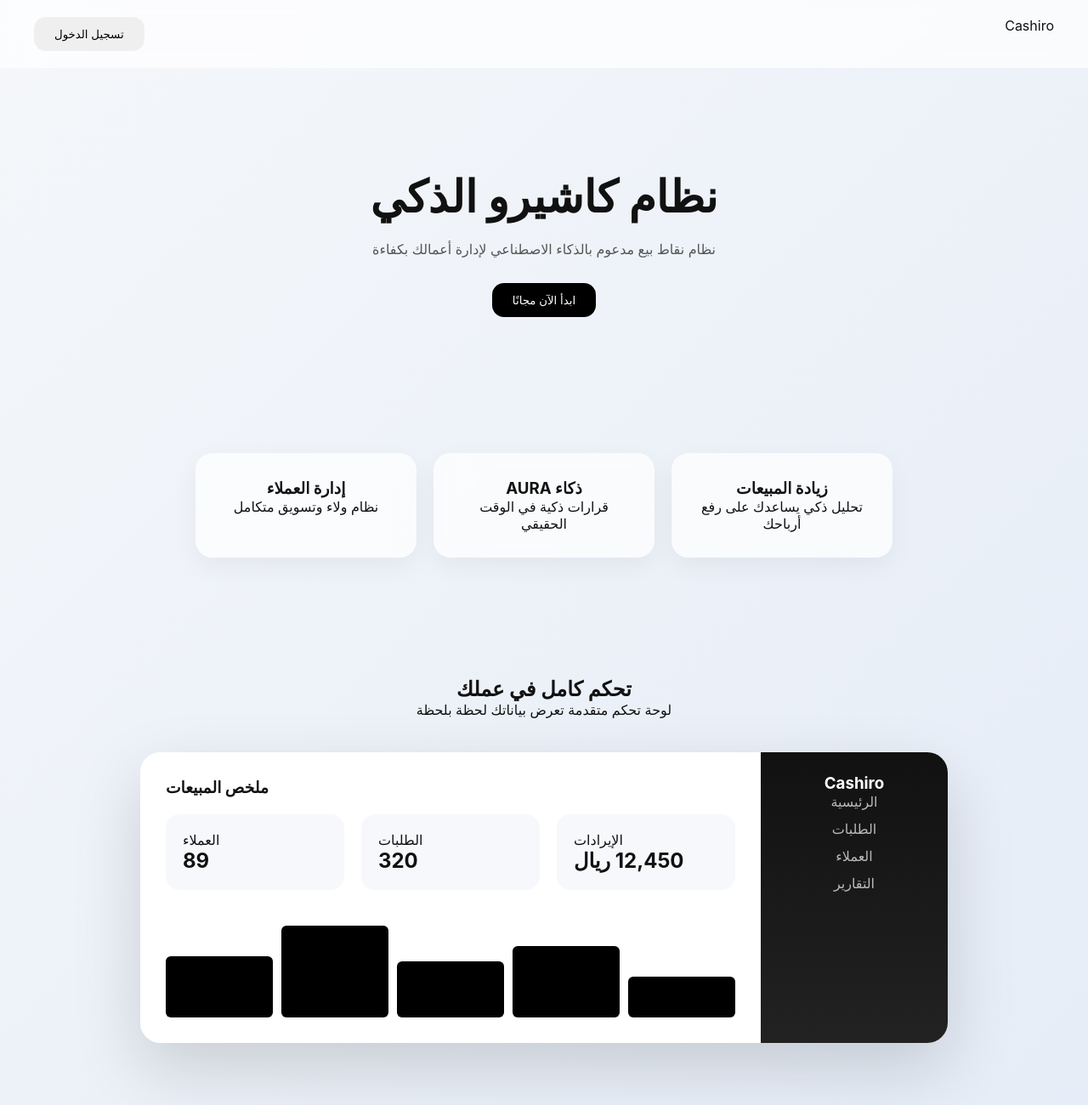
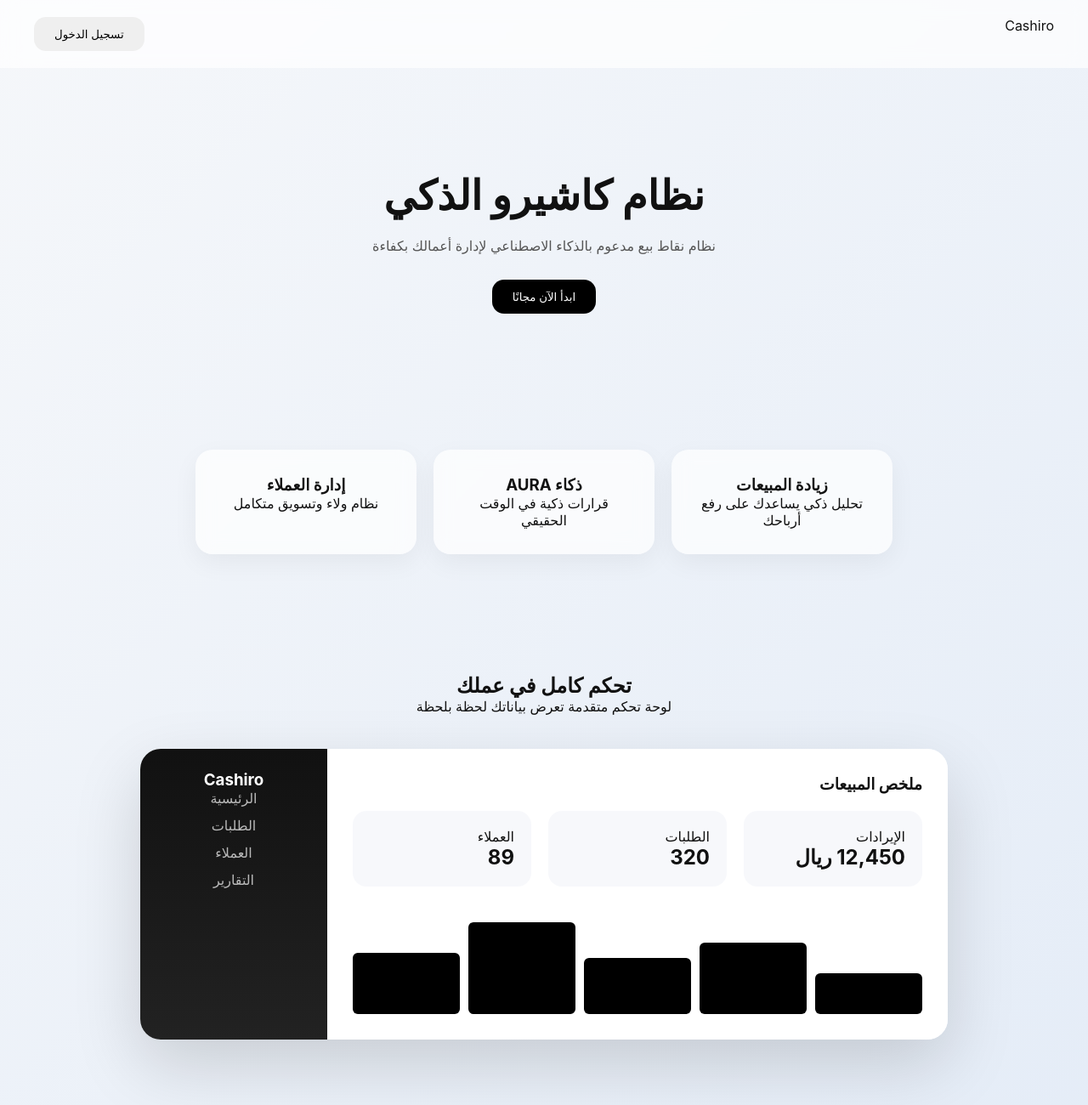
Before and after one commit to BANDAROV-ui/cashiro-landing, a plain HTML site: page index.html in a window 1280 px wide. Shown: the top 1300 px of the page at 85% size. Drawn offline with Linux system fonts and the light colour scheme.

Commit message:
Update style.css

```diff
--- a/style.css
+++ b/style.css
@@ -26,7 +26,7 @@
 }
 
 .hero h1 {
-  font-size: 52px;
+  font-size: 48px;
   margin-bottom: 20px;
 }
 
@@ -46,11 +46,6 @@
 .btn.primary {
   background: black;
   color: white;
-  transition: 0.3s;
-}
-
-.btn.primary:hover {
-  transform: scale(1.05);
 }
 
 /* FEATURES */
@@ -80,6 +75,7 @@
 .dashboard-preview {
   margin-top: 40px;
   display: flex;
+  flex-direction: row-reverse;
   border-radius: 24px;
   overflow: hidden;
   max-width: 950px;
@@ -112,7 +108,7 @@
   flex: 1;
   background: white;
   padding: 30px;
-  text-align: left;
+  text-align: right;
 }
 
 .stats {
```
